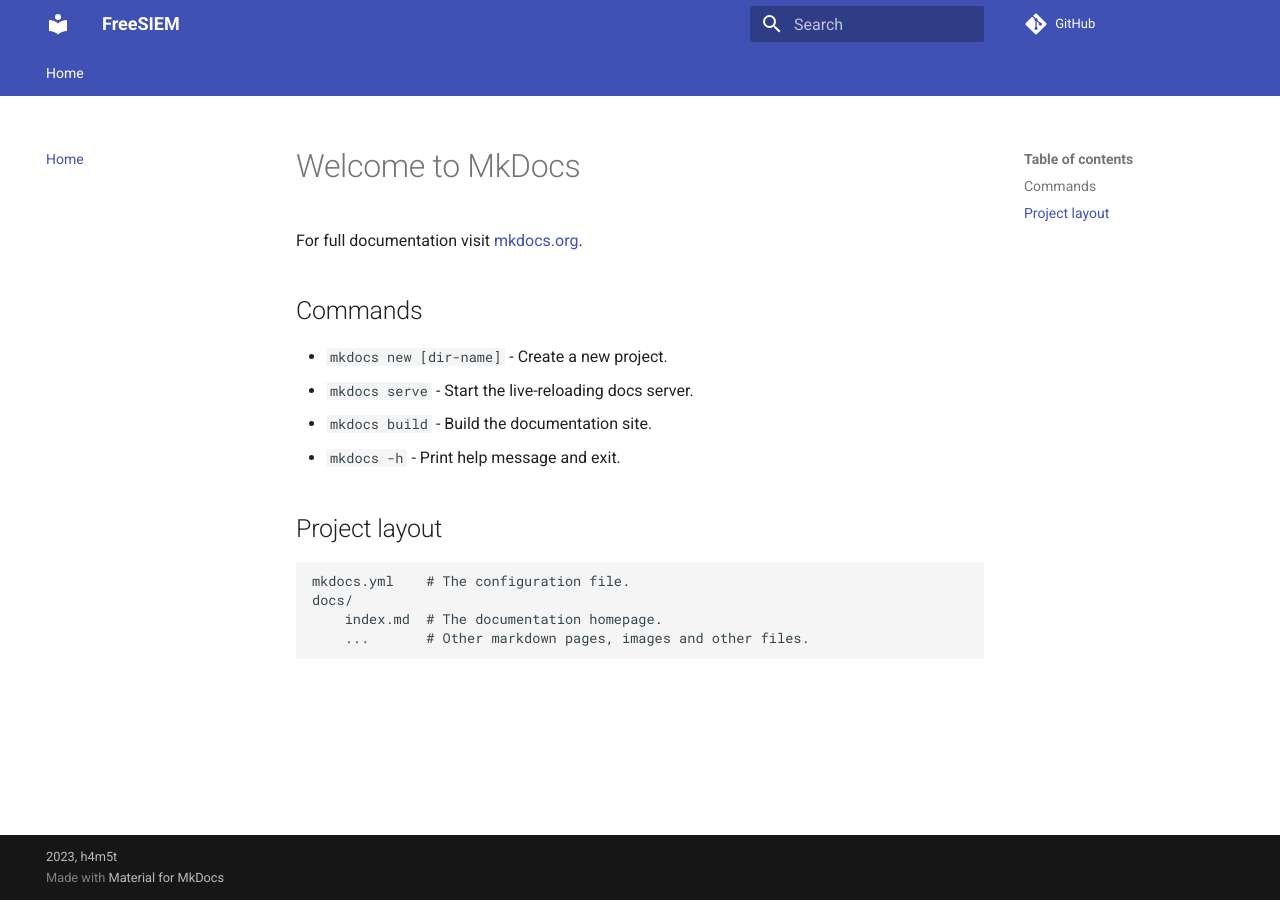
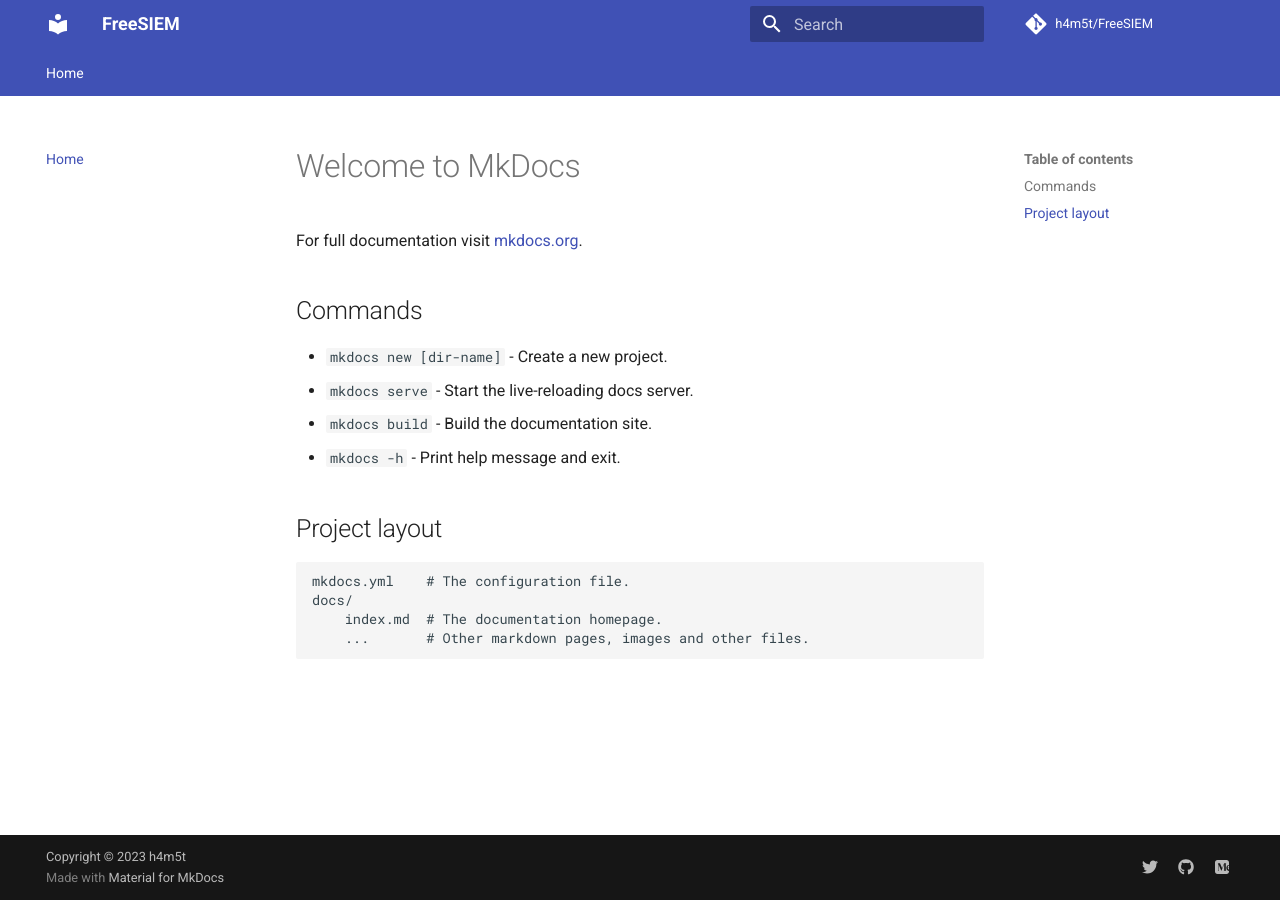
Before and after one commit to h4m5t/FreeSIEM, an MkDocs documentation site: the page built from docs/index.md, in a window 1280 px wide. Built offline with MkDocs 1.6.1 and Material for MkDocs 9.7.7, drawn with Linux system fonts in a browser that asks for light colours; comment, search, counter and statistics services are not loaded.

Commit message:
Update mkdocs.yml

```diff
--- a/mkdocs.yml
+++ b/mkdocs.yml
@@ -3,12 +3,14 @@
   name: material
   features:
     - navigation.tabs
+    - navigation.footer
 # 仓库链接
-repo_url: https://github.com/h4m5t/FreeSIEM.git
+repo_url: https://github.com/h4m5t/FreeSIEM
+repo_name: h4m5t/FreeSIEM
 # 作者
 site_author: 'h4m5t'
 # 版权信息
-copyright: '2023, h4m5t'
+copyright: Copyright &copy; 2023 h4m5t
 # 源文件目录
 docs_dir: 'docs'
 # 生成静态文件目录
@@ -17,6 +19,14 @@
 extra:
     # 版本号
     version: 1.0
+    social:
+    - icon: fontawesome/brands/twitter
+      link: https://twitter.com/h4m5t
+    - icon: fontawesome/brands/github
+      link: https://github.com/h4m5t
+    - icon: fontawesome/brands/medium
+      link: https://medium.com/@h4m5t
+
 # markdown扩展
 markdown_extensions:
 
```
